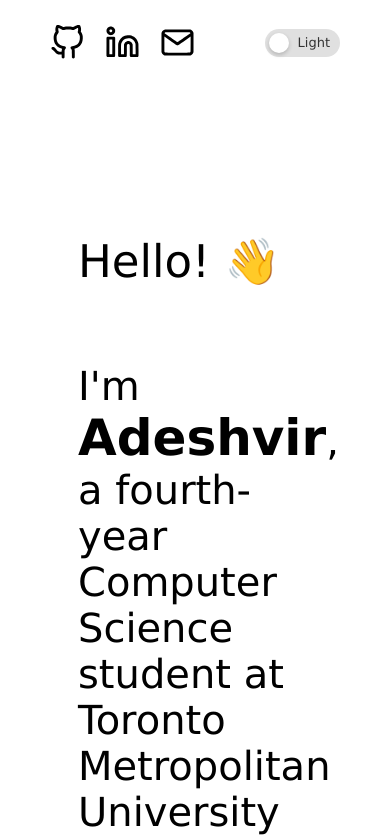
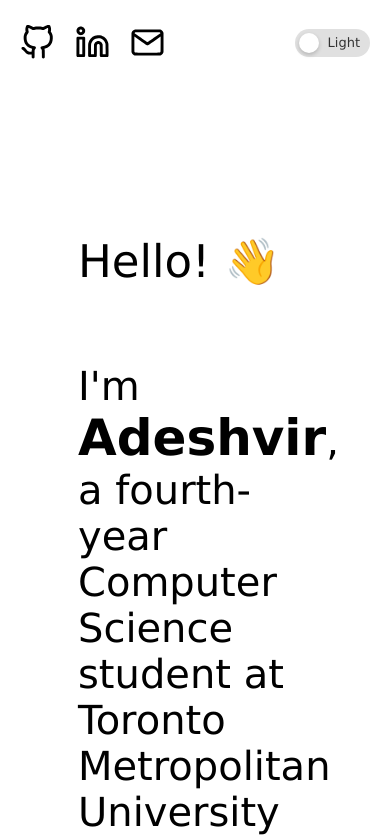
Before and after one commit to adedhi/adedhi.github.io, a React (Vite) app: page / in a window 390 px wide. Shown: the top 839 px of the page. Built offline with nearby package versions, Linux system fonts and the light colour scheme.

Commit message:
Styling changes for mobile

```diff
--- a/src/components/Header.module.css
+++ b/src/components/Header.module.css
@@ -4,6 +4,7 @@
     align-items: center;
     padding-top: 25px;
     padding-bottom: 25px;
+    margin: 0px 50px;
     position: sticky;
     gap: 15%;
     top: 0;
@@ -17,7 +18,6 @@
     justify-content: space-between;
     align-items: center;
     gap: 20px;
-    margin-left: 50px;
 }
 
 .rightContent {
@@ -25,7 +25,6 @@
     justify-content: space-between;
     align-items: center;
     gap: 20px;
-    margin-right: 50px;
 }
 
 .pageLinks {
@@ -36,6 +35,10 @@
 }
 
 @media screen and (max-width: 750px) {
+    .header {
+        margin: 0px 20px;
+    }
+
     .pageLinks {
         display: none;
     }
```
